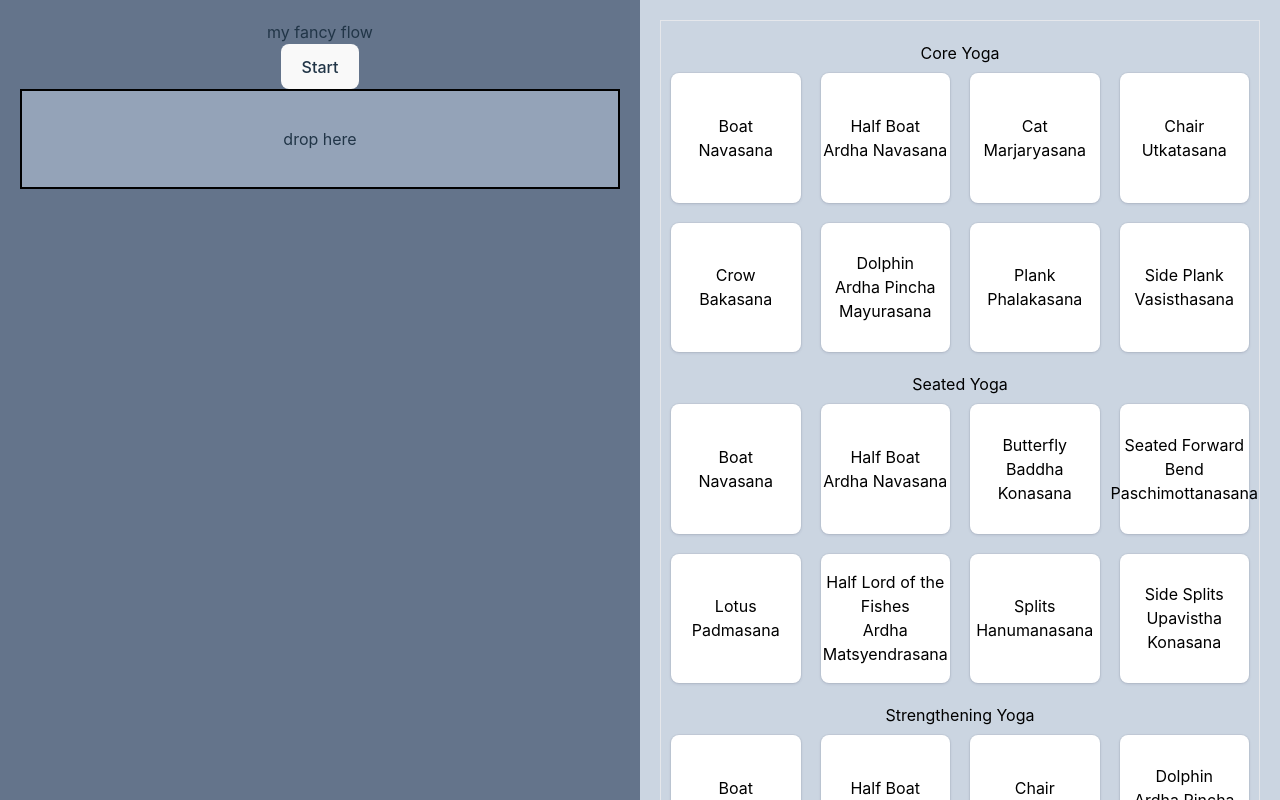
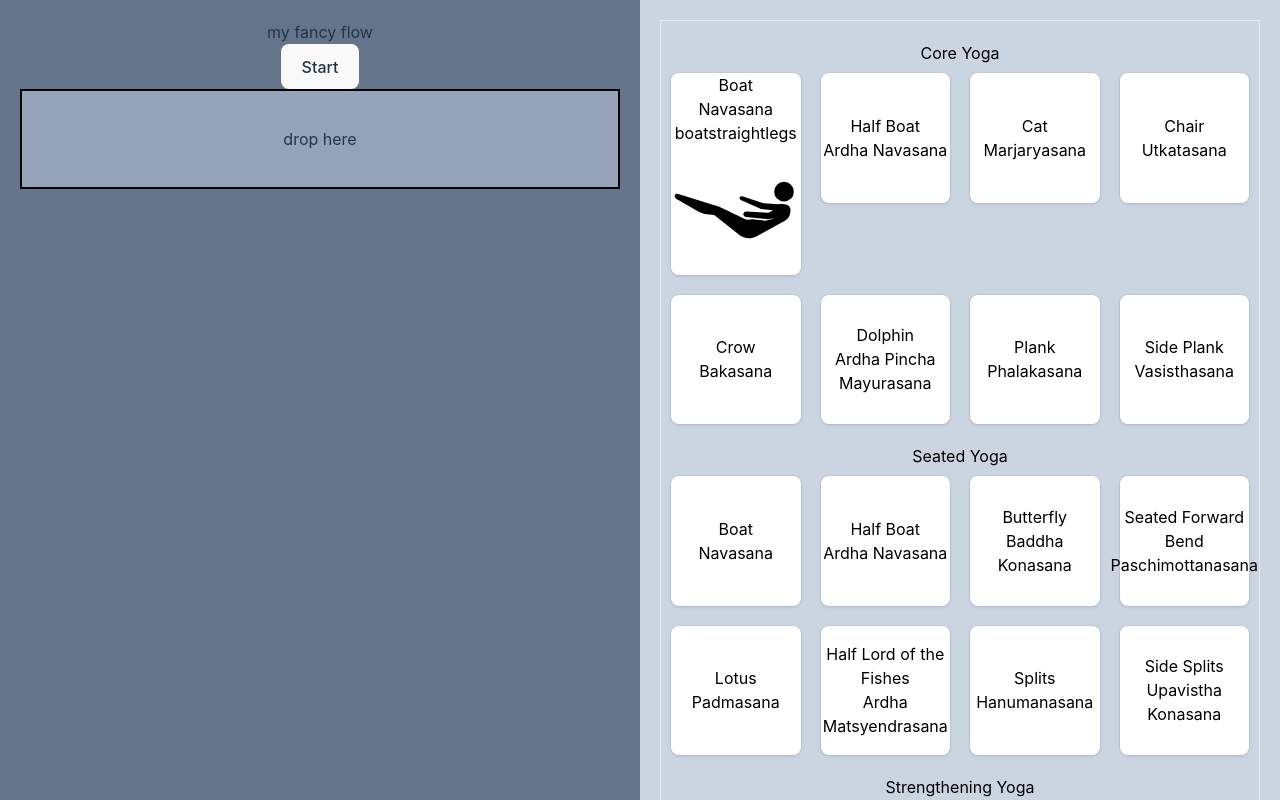
Before and after one commit to sevleo/YoGato-frontend, a React (Vite) app: page /builder in a window 1280 px wide. Built offline with nearby package versions, Linux system fonts and the light colour scheme.

Commit message:
Add SvgProvider

```diff
--- /dev/null
+++ b/src/assets/svgProvider.js
@@ -0,0 +1,13 @@
+import boatstraightlegs from "./poses_images/boatstraightlegs.svg";
+import bow from "./poses_images/bow.svg";
+
+function svgProvider(poseName) {
+  switch (poseName) {
+    case "boatstraightlegs":
+      return boatstraightlegs;
+    case "bow":
+      return bow;
+  }
+}
+
+export default svgProvider;
--- a/src/components/buildingBlocks/Aspect/AspectController.tsx
+++ b/src/components/buildingBlocks/Aspect/AspectController.tsx
@@ -12,6 +12,7 @@ export interface AspectType {
   category_name: string;
   sanskrit_name_adapted: string;
   url_svg_alt: string;
+  url_svg_alt_local: string;
 }
 
 type Props = {
--- a/src/components/buildingBlocks/Aspect/AspectDisplay.tsx
+++ b/src/components/buildingBlocks/Aspect/AspectDisplay.tsx
@@ -1,8 +1,11 @@
 // React
 import { CSSProperties, forwardRef, HTMLAttributes } from "react";
+import svgProvider from "../../../assets/svgProvider";
 
 // Types & interfaces
 import { AspectType } from "./AspectController";
+
+svgProvider("boatstraightlegs");
 
 type Props = {
   aspect: AspectType;
@@ -23,6 +26,8 @@ const Aspect = forwardRef<HTMLDivElement, Props>(
     };
     // console.log(aspect);
 
+    const svg = svgProvider(aspect.url_svg_alt_local);
+
     return (
       <div
         ref={ref}
@@ -41,6 +46,8 @@ const Aspect = forwardRef<HTMLDivElement, Props>(
       >
         <p>{aspect.english_name}</p>
         <p>{aspect.sanskrit_name_adapted}</p>
+        <p>{aspect.url_svg_alt_local}</p>
+        <img src={svg} alt="" />
       </div>
     );
   }
--- a/tsconfig.json
+++ b/tsconfig.json
@@ -5,6 +5,7 @@
     "lib": ["ES2020", "DOM", "DOM.Iterable"],
     "module": "ESNext",
     "skipLibCheck": true,
+    "allowJs": true,
 
     /* Bundler mode */
     "moduleResolution": "bundler",
```
Also changed, not shown: src/assets/poses_images/boatstraightlegs.svg (added), src/assets/poses_images/bow.svg (added), src/db/categories.json, src/db/poses.json.
